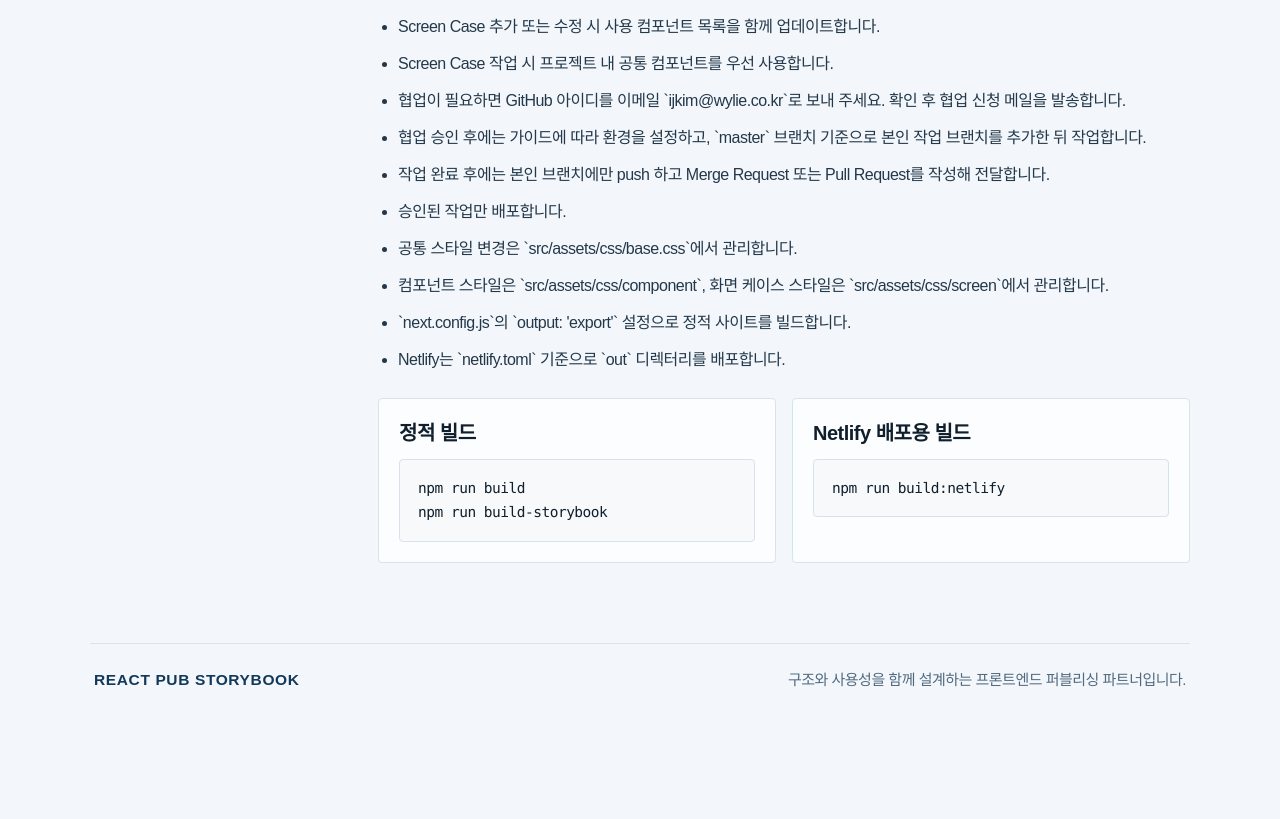
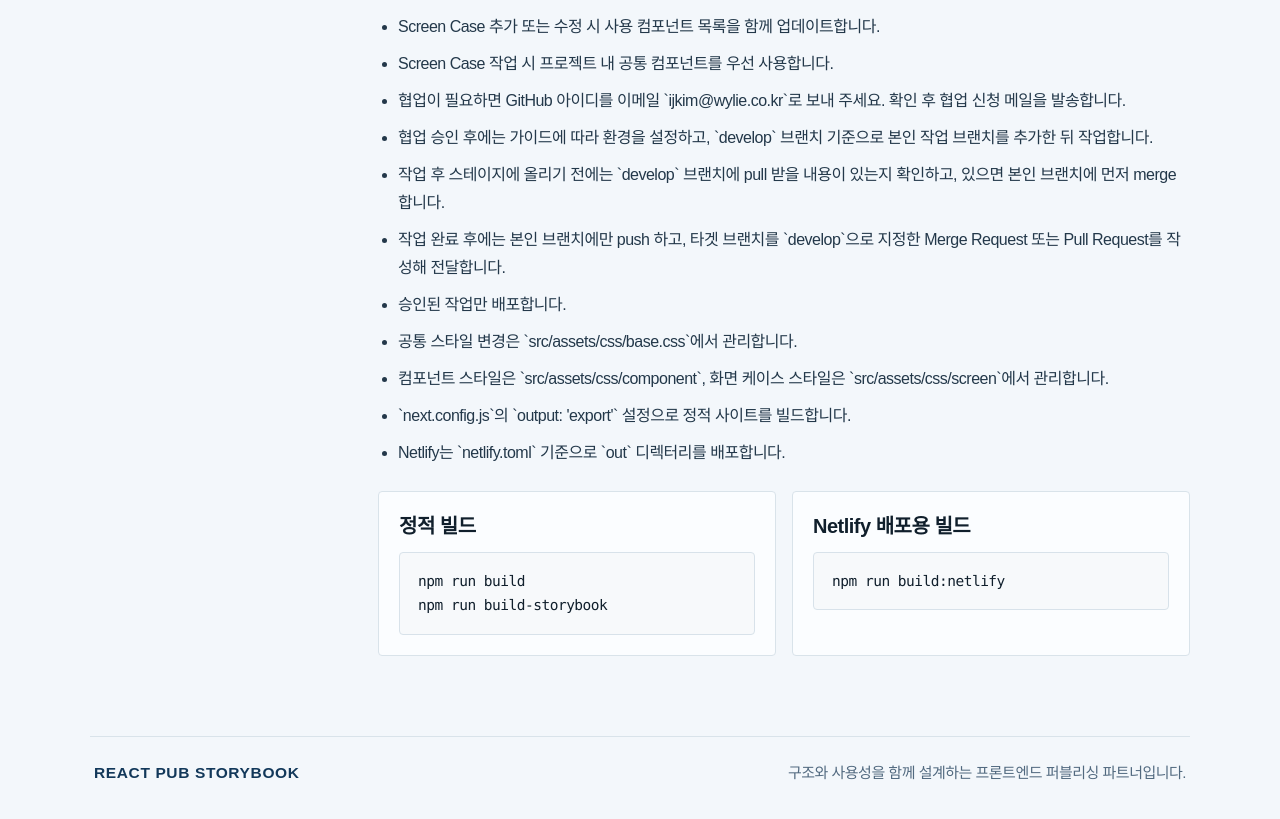
Before and after one commit to rockij/react_pub, a Next.js app: page / in a window 1280 px wide. Shown: the part 4840-5659 px from the top of the page. Before the commit the page ends 5580 px from the top, so only its background shows below. Built offline with nearby package versions, Linux system fonts and the light colour scheme; no server answers; a web font is replaced by a local one.

Commit message:
홈화면 수정

```diff
--- a/src/app/page.tsx
+++ b/src/app/page.tsx
@@ -274,8 +274,9 @@ export default async function Page() {
                 <li>Screen Case 추가 또는 수정 시 사용 컴포넌트 목록을 함께 업데이트합니다.</li>
                 <li>Screen Case 작업 시 프로젝트 내 공통 컴포넌트를 우선 사용합니다.</li>
                 <li>협업이 필요하면 GitHub 아이디를 이메일 `ijkim@wylie.co.kr`로 보내 주세요. 확인 후 협업 신청 메일을 발송합니다.</li>
-                <li>협업 승인 후에는 가이드에 따라 환경을 설정하고, `master` 브랜치 기준으로 본인 작업 브랜치를 추가한 뒤 작업합니다.</li>
-                <li>작업 완료 후에는 본인 브랜치에만 push 하고 Merge Request 또는 Pull Request를 작성해 전달합니다.</li>
+                <li>협업 승인 후에는 가이드에 따라 환경을 설정하고, `develop` 브랜치 기준으로 본인 작업 브랜치를 추가한 뒤 작업합니다.</li>
+                <li>작업 후 스테이지에 올리기 전에는 `develop` 브랜치에 pull 받을 내용이 있는지 확인하고, 있으면 본인 브랜치에 먼저 merge 합니다.</li>
+                <li>작업 완료 후에는 본인 브랜치에만 push 하고, 타겟 브랜치를 `develop`으로 지정한 Merge Request 또는 Pull Request를 작성해 전달합니다.</li>
                 <li>승인된 작업만 배포합니다.</li>
                 <li>공통 스타일 변경은 `src/assets/css/base.css`에서 관리합니다.</li>
                 <li>컴포넌트 스타일은 `src/assets/css/component`, 화면 케이스 스타일은 `src/assets/css/screen`에서 관리합니다.</li>
```
Also changed, not shown: 1 other file (tests, documents, lock files or other folders).
